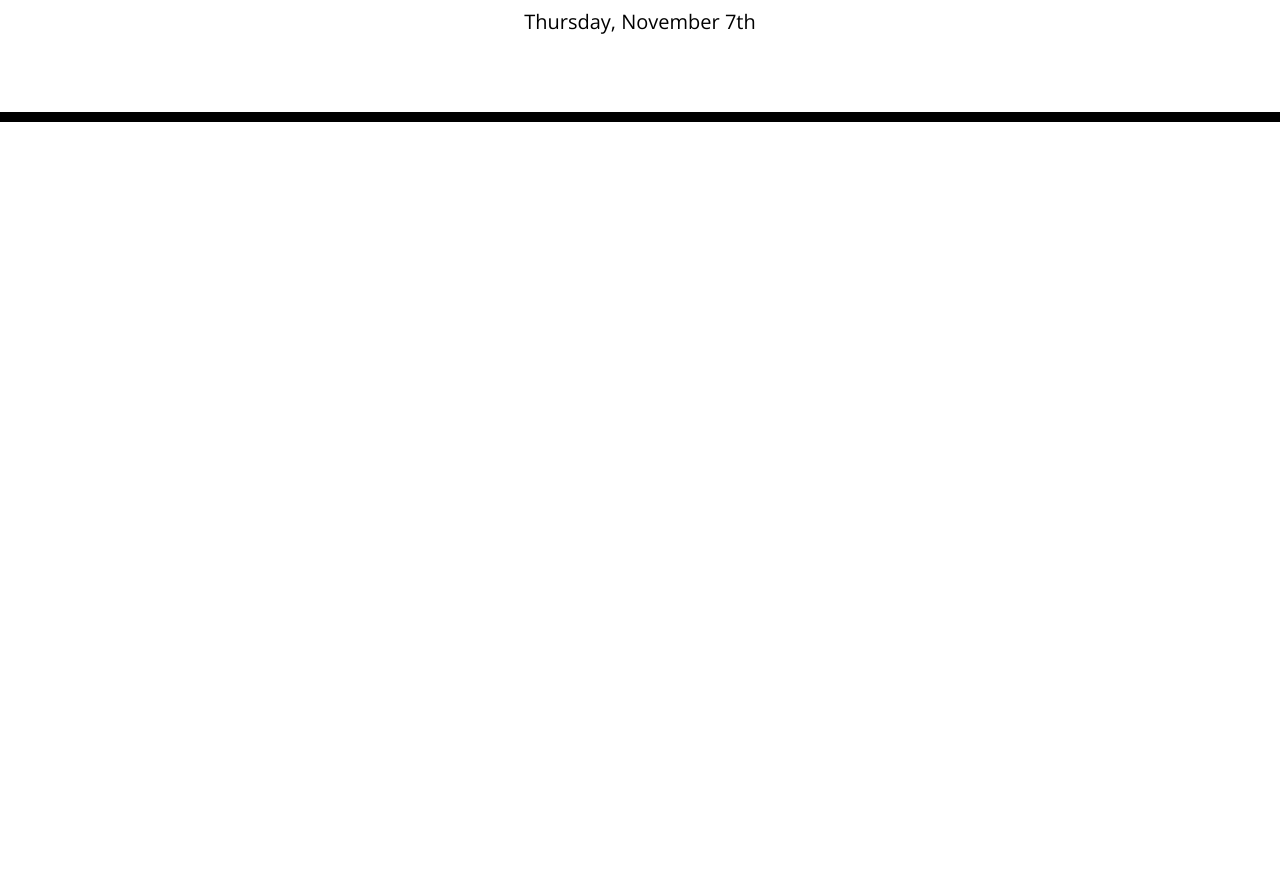
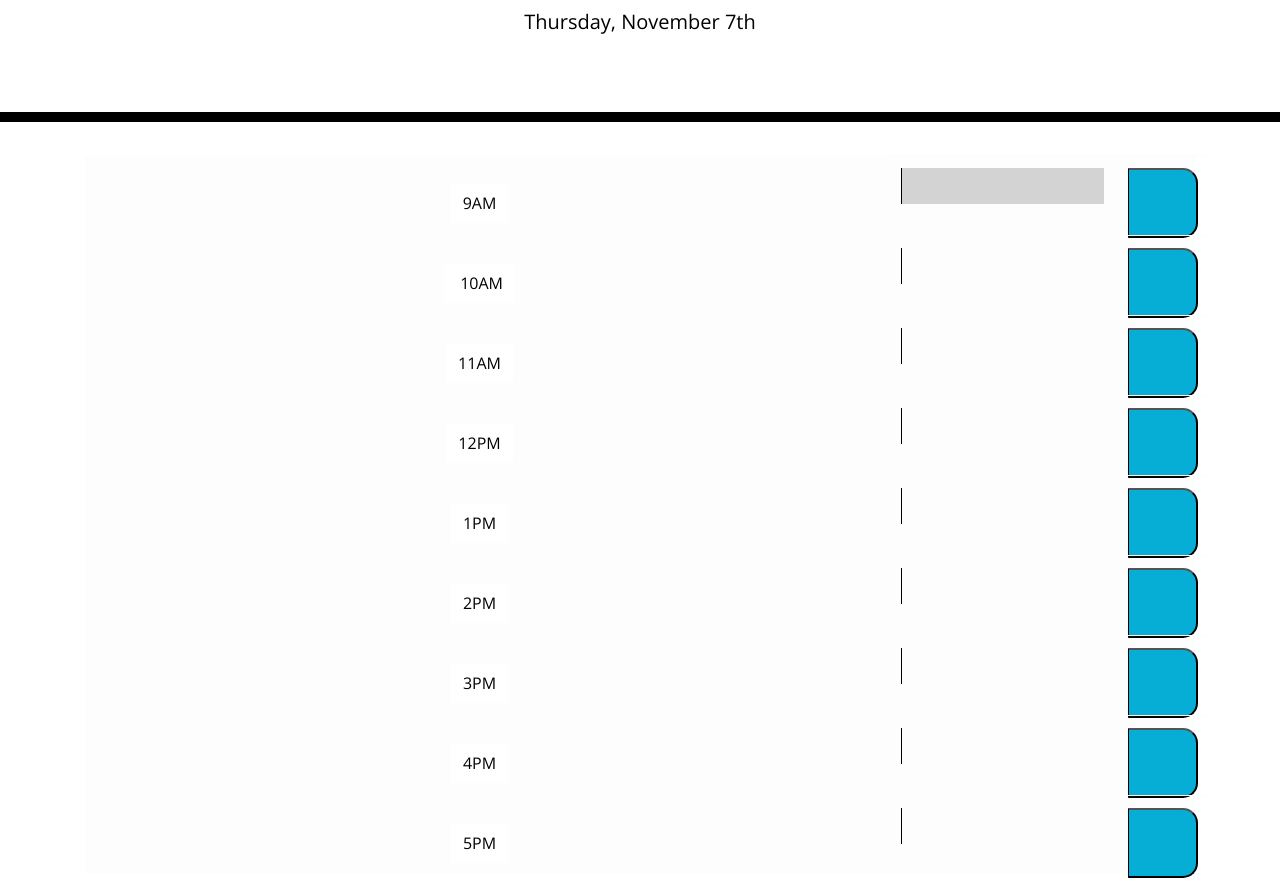
Before and after one commit to bg00/calendar, a plain HTML site: page Develop/index.html in a window 1280 px wide. Shown: the part 182-1072 px from the top of the page. Before the commit the page ends 800 px from the top, so only its background shows below. Drawn offline with nearby package versions, Linux system fonts and the light colour scheme.

Commit message:
progress on html and color change on hour

```diff
--- a/Develop/index.html
+++ b/Develop/index.html
@@ -29,9 +29,57 @@
       <p id="currentDay" class="lead"></p>
     </header>
     <div class="container">
-      <!-- Timeblocks go here -->
+      <table class="table table-light" class="time-block" class="tableTime">
+        <tbody>
+          <tr class="row">
+            <td class="hour">9AM</td>
+            <td><textarea id="input"></textarea></td>
+            <td><button class="saveBtn"></button></td>
+          </tr>
+          <tr class="row">
+            <td class="hour"> 10AM</td>
+            <td><textarea id="input"></textarea></td>
+            <td><button class="saveBtn"></button></td>
+          </tr>
+          <tr class="row">
+            <td class="hour">11AM</td>
+            <td><textarea id="input"></textarea></td>
+            <td><button class="saveBtn"></button></td>
+          </tr>
+          <tr class="row">
+            <td class="hour">12PM</td>
+            <td><textarea id="input"></textarea></td>
+            <td><button class="saveBtn"></button></td>
+          </tr>
+          <tr class="row">
+            <td class="hour">1PM</td>
+            <td><textarea id="input"></textarea></td>
+            <td><button class="saveBtn"></button></td>
+          </tr>
+          <tr class="row">
+            <td class="hour">2PM</td>
+            <td><textarea id="input"></textarea></td>
+            <td><button class="saveBtn"></button></td>
+          </tr>
+          <tr class="row">
+            <td class="hour">3PM</td>
+            <td><textarea id="input"></textarea></td>
+            <td><button class="saveBtn"></button></td>
+          </tr>
+          <tr class="row">
+            <td class="hour">4PM</td>
+            <td><textarea id="input"></textarea></td>
+            <td><button class="saveBtn"></button></td>
+          </tr>
+          <tr class="row">
+            <td class="hour">5PM</td>
+            <td><textarea id="input"></textarea></td>
+            <td><button class="saveBtn"></button></td>
+          </tr>
+        </tbody>
+      </table>
     </div>
-          <script src="https://code.jquery.com/jquery-3.4.1.min.js"></script>
+    <script src="https://code.jquery.com/jquery-3.4.1.min.js"></script>
     <script src="https://cdnjs.cloudflare.com/ajax/libs/moment.js/2.24.0/moment.min.js"></script>
     <script type="text/javascript" src="script.js"></script>
   </body>
--- a/Develop/script.js
+++ b/Develop/script.js
@@ -2,6 +2,24 @@ document.addEventListener("DOMContentLoaded", function(event) {
   var currentTime = moment().format("dddd, MMMM Do", true);
   var currentDay = document.getElementById("currentDay");
   currentDay.append(currentTime);
+    console.log(currentTime);
+});
 
-  console.log(currentTime);
+  document.addEventListener("DOMContentLoaded", function(event) {
+
+$(function() {
+  var today = new Date(),
+    thisTime =
+      today.getHours() + "-" + (today.getMinutes() + 1) + "-" + today.getSeconds();
+  $("#input").each(function() {
+    var specifiedDate = $(this).data("row");
+    if (specifiedDate === thisTime) {
+      $(this).addClass("current");
+    } else if (_thisTime => specifiedDate) {
+      $(this).addClass("past");
+    } else if (_thisTime => specifiedDate) {
+      $(this).addClass("future");
+    }
+  });
 });
+});
--- a/Develop/style.css
+++ b/Develop/style.css
@@ -10,7 +10,7 @@ textarea{
   resize: none;
   color: #000000;
   border-left: 1px solid black;
-  padding: 10px;
+
 }
 
 .jumbotron {
@@ -33,13 +33,15 @@ textarea{
 .row {
   white-space: pre-wrap;
   height: 80px;
-  border-top: 1px solid white;;
+  border-top: 1px solid white;
 }
 
 .hour {
   background-color: #ffffff;
   color: #000000;
   border-top: 1px dashed #000000;
+  margin: auto;
+  padding: auto;
 }
 
 .past {
@@ -58,11 +60,15 @@ textarea{
 }
 
 .saveBtn {
+  height: 70px;
+  width: 70px;
   border-left: 1px solid black;
   border-top-right-radius: 15px;
   border-bottom-right-radius: 15px;
   background-color: #06AED5;
   color: white;
+    margin: auto;
+  padding: auto;
 }
 
 .saveBtn i:hover {
```
